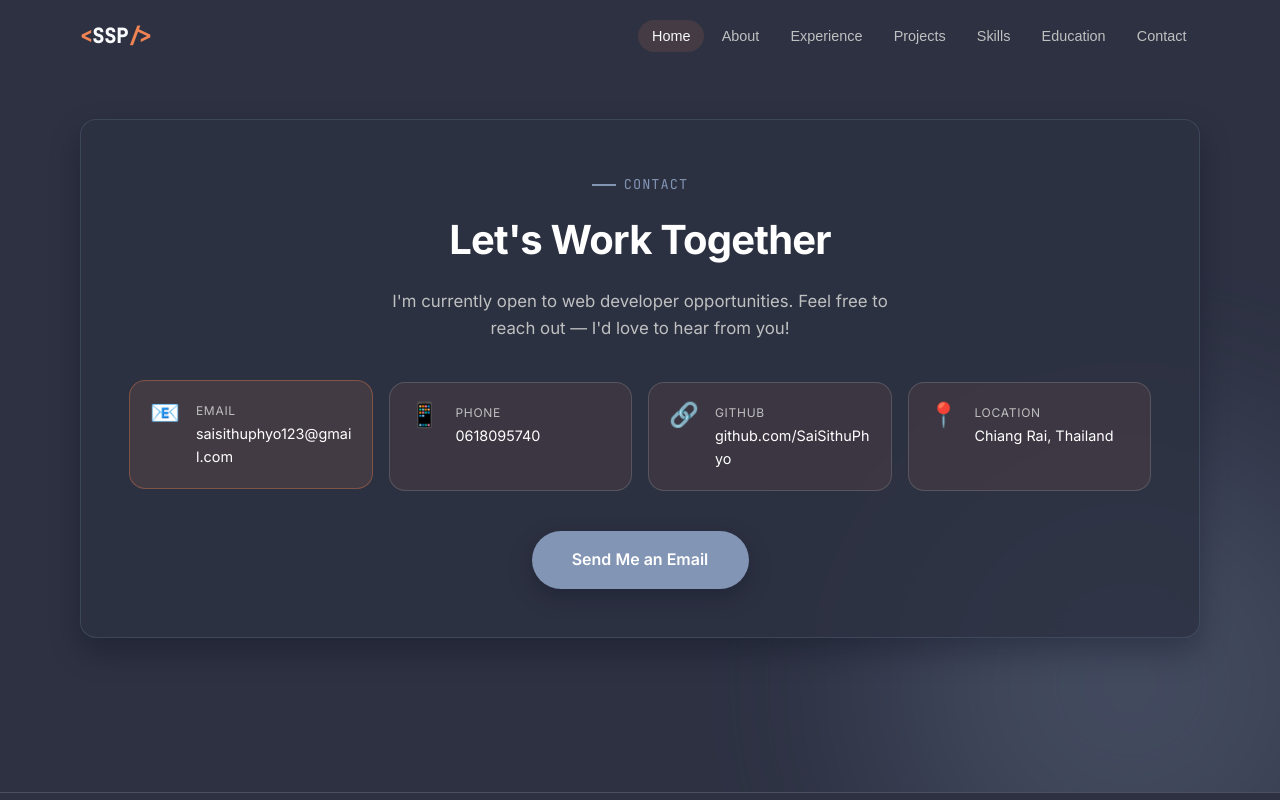
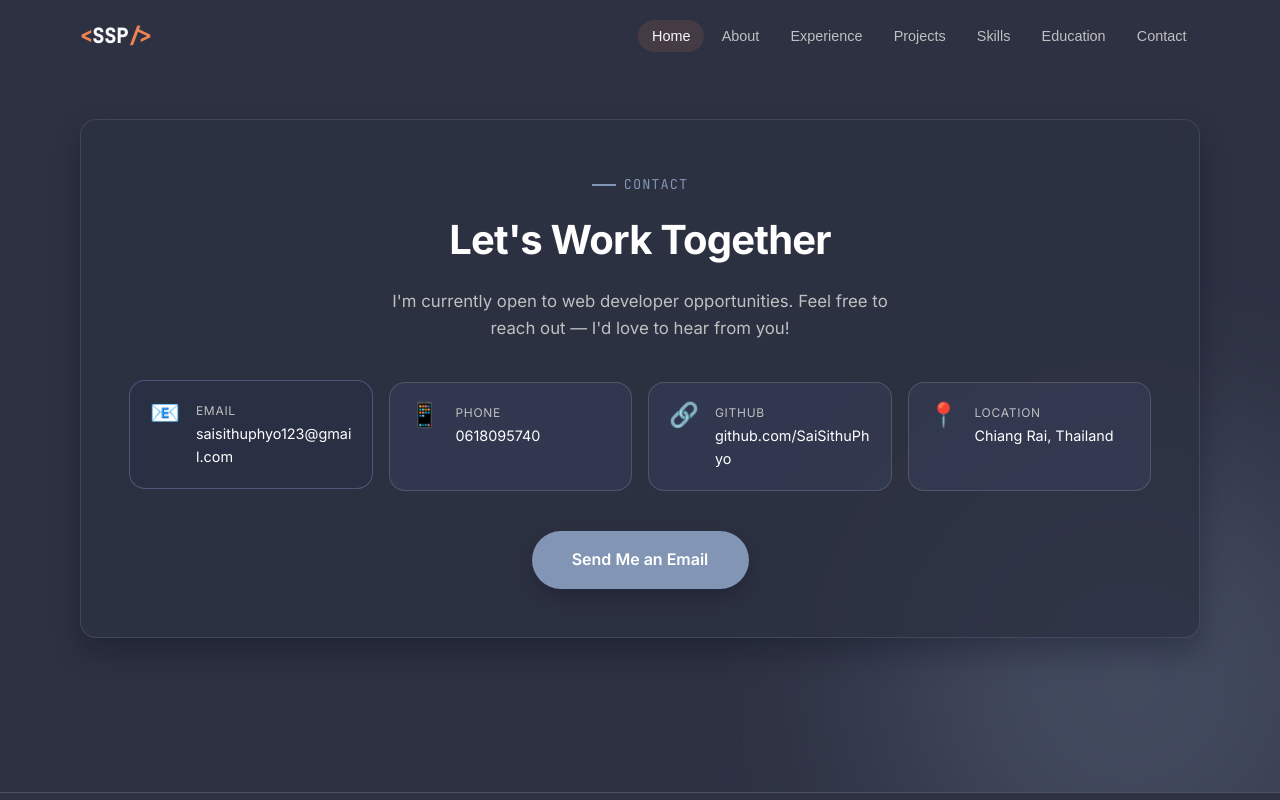
Before and after one commit to VIKHADR1/sai-sithu-portfolio, a Vue app: page / in a window 1280 px wide. In both pictures the pointer is over the link 250 px from the left and 4847 px from the top of the page. Shown: the part 4411-5211 px from the top of the page. Built offline with nearby package versions, Linux system fonts and the light colour scheme.

Commit message:
Update ContactSection.vue

```diff
--- a/src/components/ContactSection.vue
+++ b/src/components/ContactSection.vue
@@ -111,18 +111,21 @@ import { profile } from '@/data/portfolio'
   align-items: flex-start;
   gap: 1rem;
   padding: 1.25rem;
-  background: rgba(239, 131, 84, 0.08);
+  background: rgba(114, 143, 225, 0.08);
   border: 1px solid var(--color-border);
   border-radius: var(--radius-lg);
   text-decoration: none;
   color: inherit;
-  transition: border-color 0.25s ease, background 0.25s ease, transform 0.25s ease;
+  transition:
+    border-color 0.25s ease,
+    background 0.25s ease,
+    transform 0.25s ease;
   min-width: 0;
 }
 
 .contact-item:hover {
-  border-color: rgba(239, 131, 84, 0.35);
-  background: rgba(239, 131, 84, 0.12);
+  border-color: rgba(153, 159, 225, 0.35);
+  background: rgba(35, 47, 80, 0.12);
   transform: translateY(-2px);
 }
 
```
